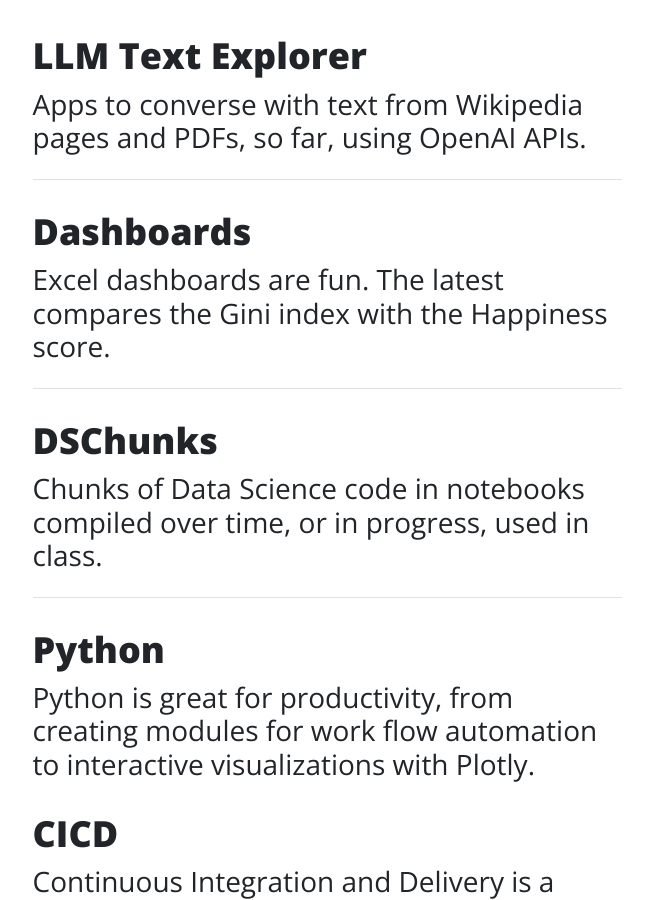
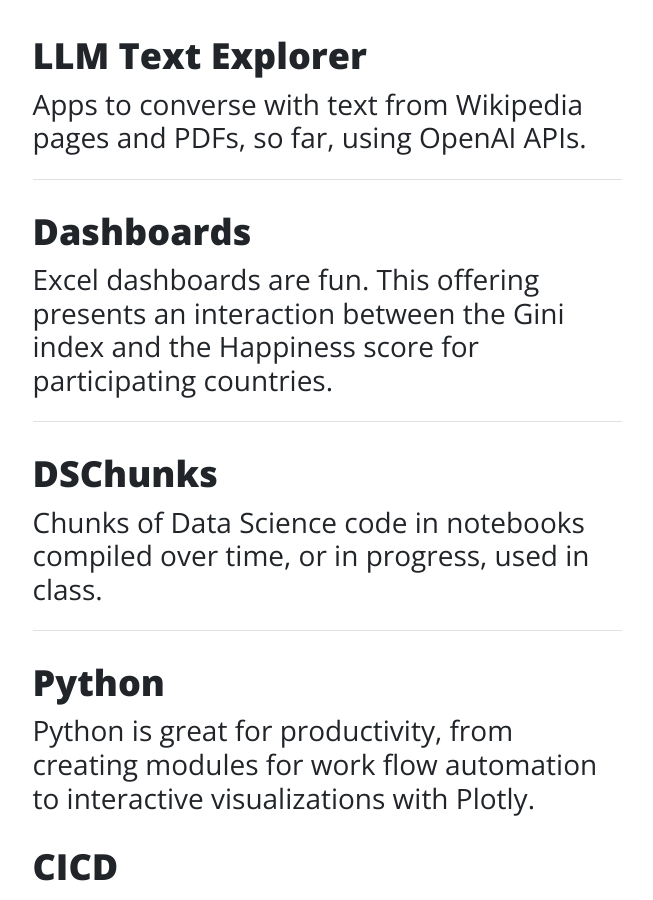
Before and after one commit to cliffwhitworth/cliffwhitworth.github.io, a Jekyll site: the page index.html, which Jekyll copies as it is, in a window 1280 px wide and 900 px high, scrolled down 576 px. Shown: the whole window, without its empty margins (313-966 px from the left). Built offline with Jekyll 4.4.1, drawn with Linux system fonts in a browser that asks for light colours; nearby versions of some CDN libraries.

Commit message:
Update index.html

```diff
--- a/index.html
+++ b/index.html
@@ -69,7 +69,7 @@
                     <div class="post-preview">
                         <a href="#!">
                             <h2 class="post-title">Dashboards</h2>
-                            <h3 class="post-subtitle">Excel dashboards are fun. The latest compares the Gini index with the Happiness score.</h3>
+                            <h3 class="post-subtitle">Excel dashboards are fun. This offering presents an interaction between the Gini index and the Happiness score for participating countries.</h3>
                         </a>
 <!--                         <p class="post-meta">
                             Posted by
```
